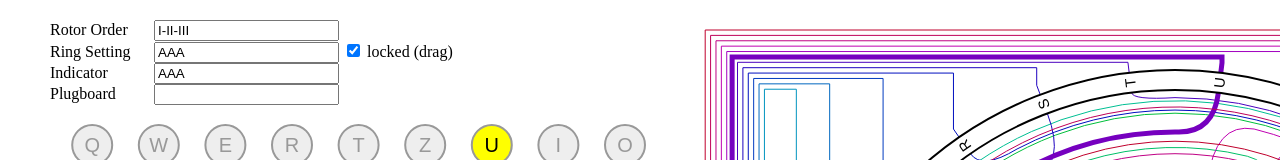
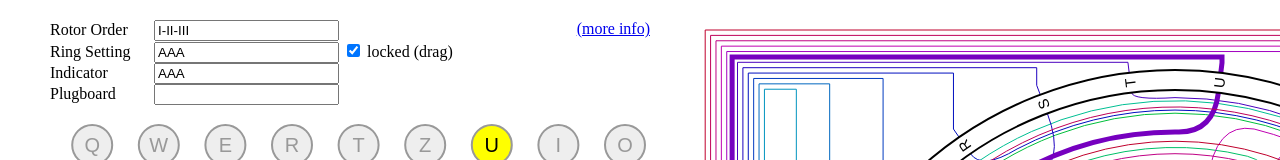
Before and after one commit to MarkLodato/enigma, a website built with webpack: page index.html in a window 1280 px wide. Shown: the top 160 px of the page. Built offline with nearby package versions, Linux system fonts and the light colour scheme.

Commit message:
add "more info" link

```diff
--- a/index.html
+++ b/index.html
@@ -8,6 +8,9 @@
   <body>
     <div id="drawing"></div>
     <div id="input">
+      <div id="more-info">
+        <a href="https://github.com/MarkLodato/enigma">(more info)</a>
+      </div>
       <label for="rotor_order">
         <span>Rotor Order</span>
         <input id="rotor_order" value="I-II-III">
--- a/scss/main.scss
+++ b/scss/main.scss
@@ -34,6 +34,7 @@ div#input {
   position: absolute;
   top: 20px;
   left: 50px;
+  width: 600px;
   input {
     text-transform: uppercase;
   }
@@ -51,6 +52,10 @@ label > span {
 
 input.bad {
   background: #faa;
+}
+
+#more-info {
+  float: right;
 }
 
 // Global SVG
```
